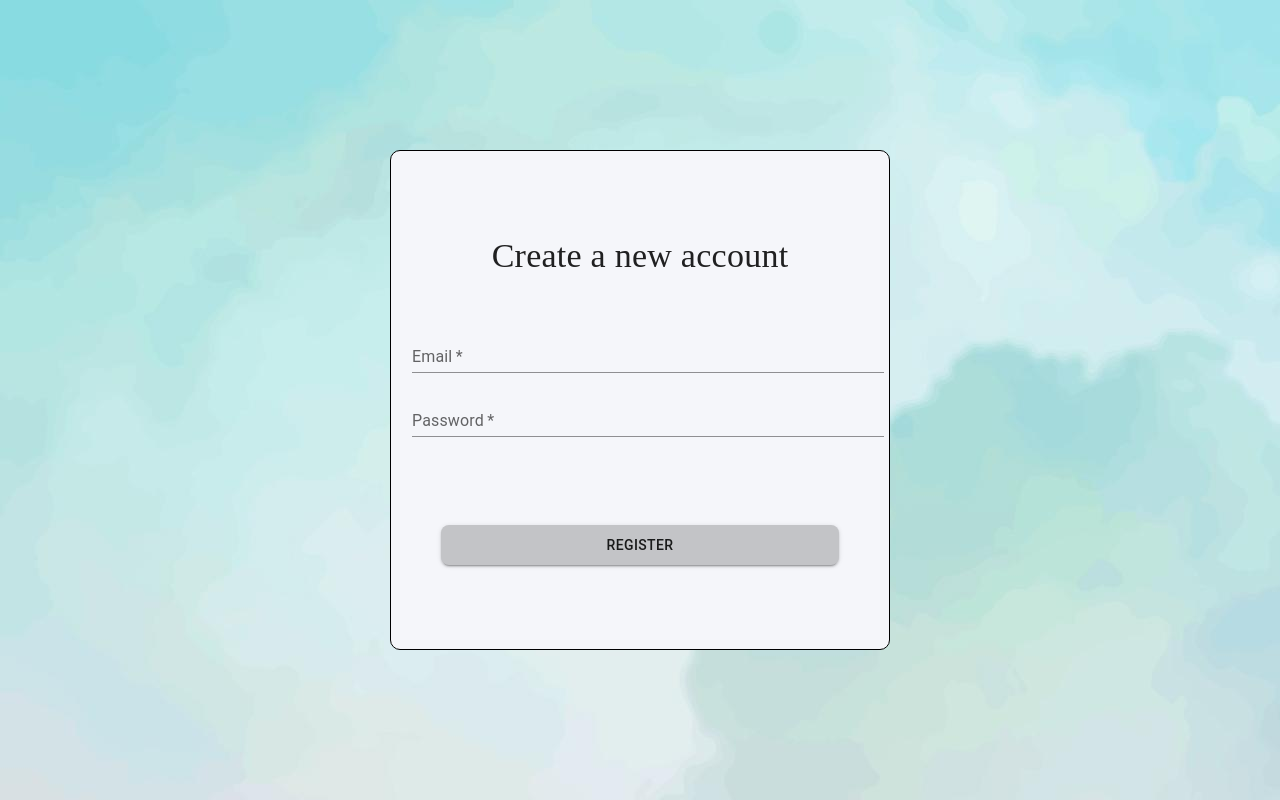
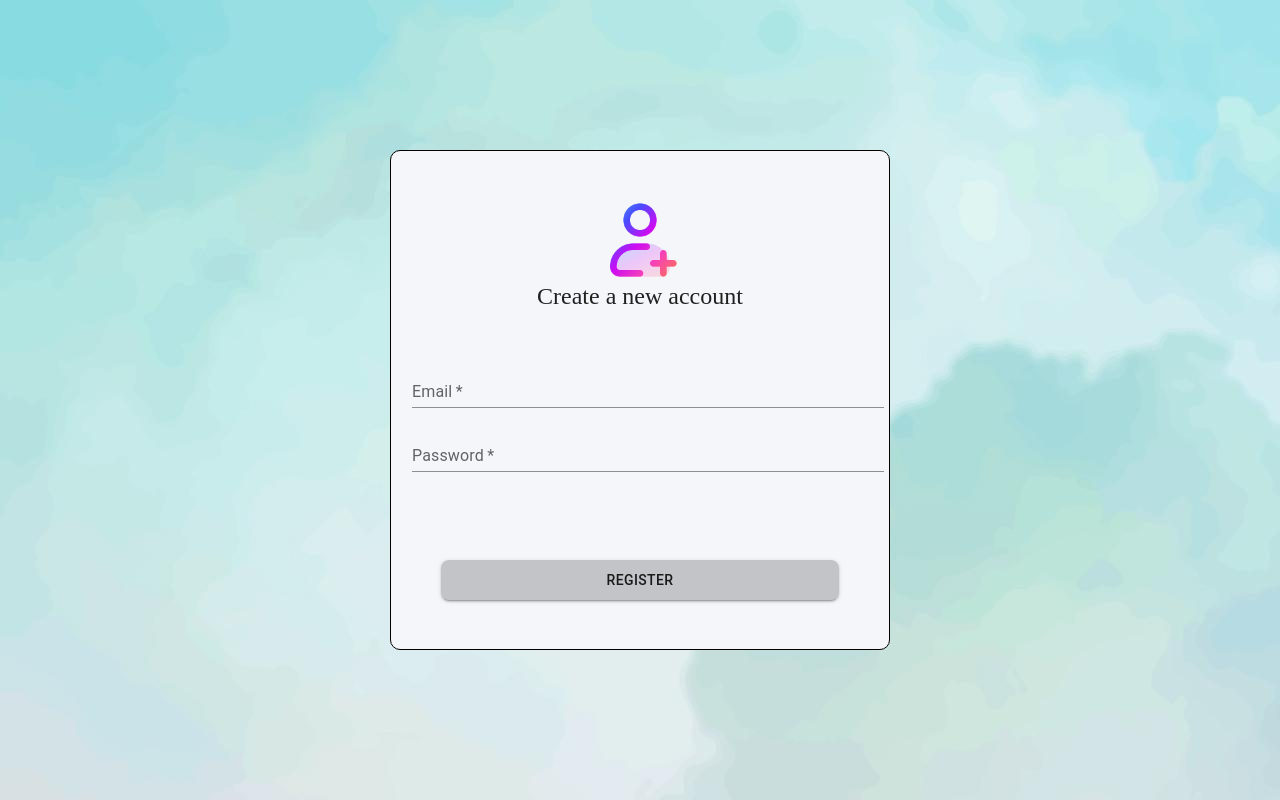
Before and after one commit to tracytrle/ezedu-frontend, a React (Create React App) app: page /register in a window 1280 px wide. Built offline with nearby package versions, Linux system fonts and the light colour scheme; no server answers.

Commit message:
add logo

```diff
--- /dev/null
+++ b/src/components/Logo.js
@@ -0,0 +1,31 @@
+import React from "react";
+import { Box } from "@mui/material";
+import PropTypes from "prop-types";
+
+function Logo({ src, alt, size }) {
+  return (
+    <Box
+      component="img"
+      src={src}
+      alt={alt}
+      sx={{
+        width: size,
+        height: size,
+        objectFit: "contain",
+      }}
+    />
+  );
+}
+
+Logo.propTypes = {
+  src: PropTypes.string.isRequired,
+  alt: PropTypes.string,
+  size: PropTypes.oneOfType([PropTypes.string, PropTypes.number]),
+};
+
+Logo.defaultProps = {
+  alt: "Logo",
+  size: 40,
+};
+
+export default Logo;
--- a/src/pages/Loginpage.js
+++ b/src/pages/Loginpage.js
@@ -7,6 +7,7 @@ import { useNavigate } from "react-router-dom";
 import { AuthContext } from "../AuthComponents/AuthContext";
 import { login } from "../api/api";
 import { useTheme } from "@mui/material/styles";
+import Logo from "../components/Logo";
 
 function LoginPage() {
   const theme = useTheme();
@@ -58,6 +59,11 @@ function LoginPage() {
         }}
         // onSubmit={handleOnSubmit}
       >
+        <Logo
+          src={`${process.env.PUBLIC_URL}/login.png`}
+          alt="login"
+          size={80}
+        />
         <Typography sx={{ mb: 5, fontFamily: "serif" }} variant="h4">
           Login
         </Typography>
--- a/src/pages/RegisterPage.js
+++ b/src/pages/RegisterPage.js
@@ -6,6 +6,7 @@ import Button from "@mui/material/Button";
 import { useNavigate } from "react-router-dom";
 import { register } from "../api/api";
 import { useTheme } from "@mui/material/styles";
+import Logo from "../components/Logo";
 
 function RegisterPage() {
   const theme = useTheme();
@@ -57,7 +58,8 @@ function RegisterPage() {
         }}
         // onSubmit={handleOnSubmit}
       >
-        <Typography sx={{ mb: 5, fontFamily: "serif" }} variant="h4">
+        <Logo src={`${process.env.PUBLIC_URL}/user.png`} alt="user" size={80} />
+        <Typography sx={{ mb: 5, fontFamily: "serif" }} variant="h5">
           Create a new account
         </Typography>
         <Box
```
Also changed, not shown: public/login.png (added), public/user.png (added).
